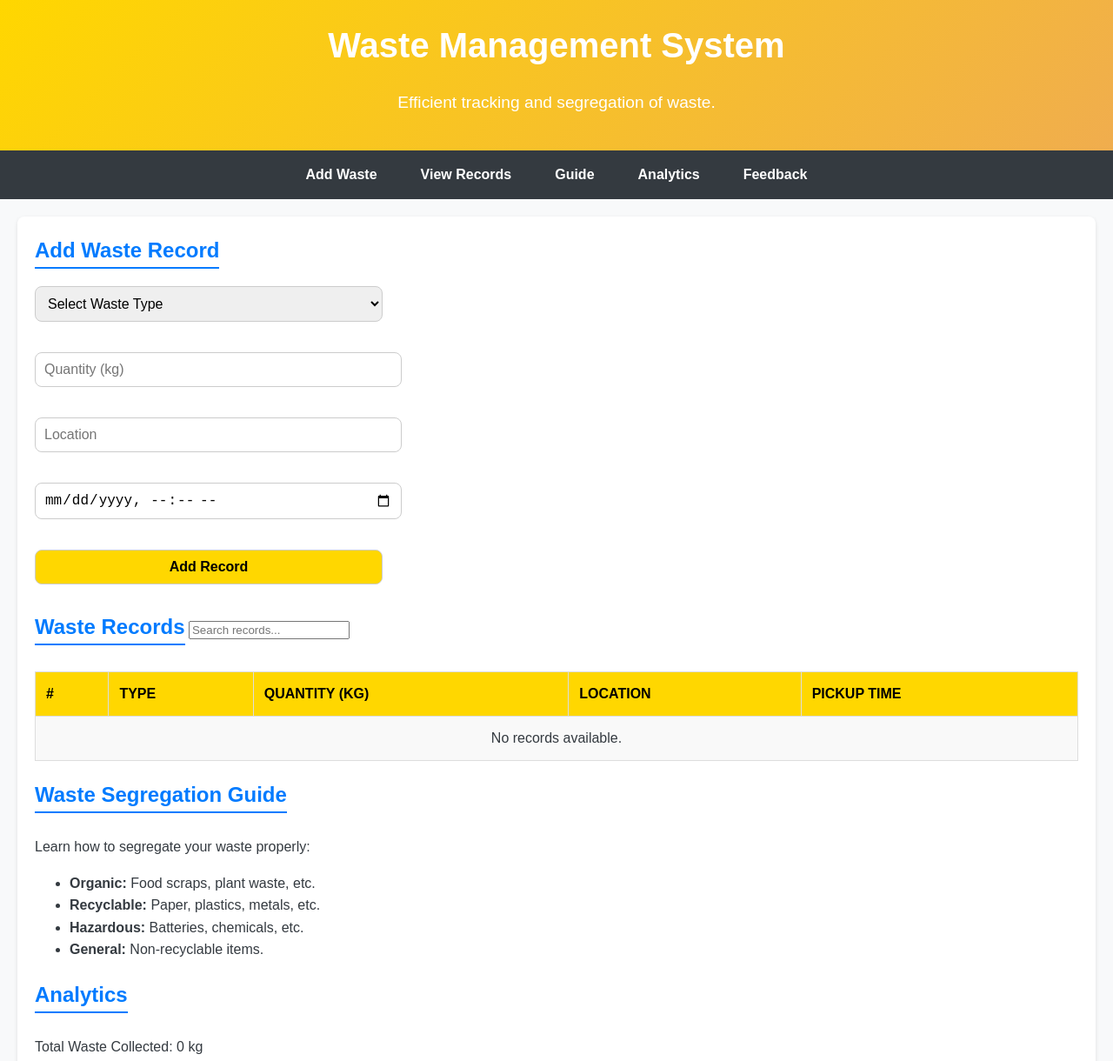
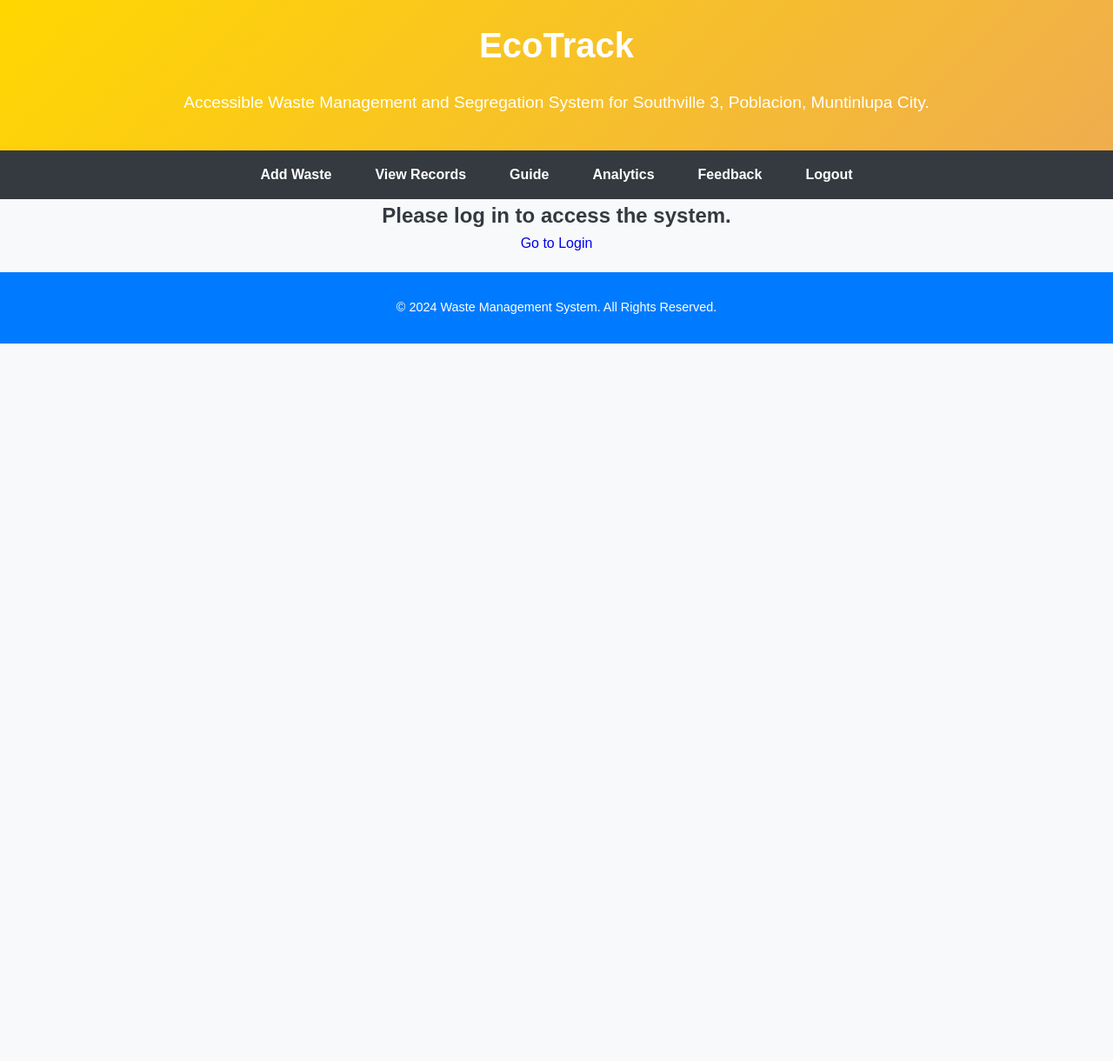
Before and after one commit to ariego24/waste-management-notification-system, a plain HTML site: page index.html in a window 1280 px wide. Shown: the top 1220 px of the page at 87% size. After the commit the page ends 800 px from the top, so only its background shows below. Drawn offline with Linux system fonts and the light colour scheme.

Commit message:
Add files via upload
Signed-off-by: ariego24 <ariegojohnmark_bsit@plmun.edu.ph>

```diff
--- a/index.html
+++ b/index.html
@@ -44,39 +44,7 @@
             border-radius: 8px;
             box-shadow: 0 2px 5px rgba(0, 0, 0, 0.1);
         }
-    .form-section, .records-section, .guide-section, .analytics-section, .feedback-section {
-      margin-bottom: 20px;
-    }
-    .form-section h2, .records-section h2, .guide-section h2, .analytics-section h2, .feedback-section h2 {
-      color: #007bff;
-      border-bottom: 2px solid #007bff;
-      display: inline-block;
-      margin-bottom: 10px;
-    }
-    .form-section form input, .form-section form select, .form-section form button, .form-section form textarea {
-      display: block;
-      margin: 10px 0;
-      padding: 10px;
-      width: 100%;
-      max-width: 400px;
-      font-size: 1rem;
-    }
-    table {
-      width: 100%;
-      border-collapse: collapse;
-      margin-top: 20px;
-    }
-    table, th, td {
-      border: 1px solid #ddd;
-    }
-    th, td {
-      padding: 10px;
-      text-align: left;
-    }
-    th {
-      background-color: #007bff;
-      color: white;
-    }
+        /* Add your existing CSS styles here */
         footer {
             text-align: center;
             background: #007bff;
@@ -84,20 +52,12 @@
             padding: 15px 0;
             margin-top: 20px;
         }
-    @media (max-width: 600px) {
-      nav {
-        flex-direction: column;
-      }
-      table {
-        font-size: 0.9rem;
-      }
-    }
     </style>
 </head>
-<body>
+<body onload="checkAuthentication()">
     <header>
-    <h1>Waste Management System</h1>
-    <p>Efficient tracking and segregation of waste.</p>
+        <h1>EcoTrack</h1>
+        <p>Accessible Waste Management and Segregation System for Southville 3, Poblacion, Muntinlupa City.</p>
     </header>
 
     <nav>
@@ -106,9 +66,10 @@
         <a href="#guide">Guide</a>
         <a href="#analytics">Analytics</a>
         <a href="#feedback">Feedback</a>
+        <a href="#" onclick="logout()">Logout</a> <!-- Add a logout option -->
     </nav>
 
-  <div class="container">
+    <div class="container" id="mainContent" style="display: none;">
         <!-- Add Waste Section -->
         <section class="form-section" id="add-waste">
             <h2>Add Waste Record</h2>
@@ -175,6 +136,11 @@
         </section>
     </div>
 
+    <div id="loginPrompt" style="text-align: center; display: none;">
+        <h2>Please log in to access the system.</h2>
+        <a href="login.html">Go to Login</a>
+    </div>
+
     <footer>
         <p>&copy; 2024 Waste Management System. All Rights Reserved.</p>
     </footer>
@@ -182,6 +148,20 @@
     <script>
         let records = [];
         let totalWaste = 0;
+
+        function checkAuthentication() {
+            const isAuthenticated = window.localStorage.getItem("authenticated");
+            if (isAuthenticated === "true") {
+                document.getElementById("mainContent").style.display = "block"; // Show main content
+            } else {
+                document.getElementById("loginPrompt").style.display = "block"; // Show login prompt
+            }
+        }
+
+        function logout() {
+            window.localStorage.removeItem("authenticated");
+            window.location.href = "login.html"; // Redirect to login page
+        }
 
         function addWasteRecord() {
             const wasteType = document.getElementById("wasteType").value;
```
Also changed, not shown: login.html (added, +74 -0 lines). Lines whose indentation alone changed are shown as unchanged.
